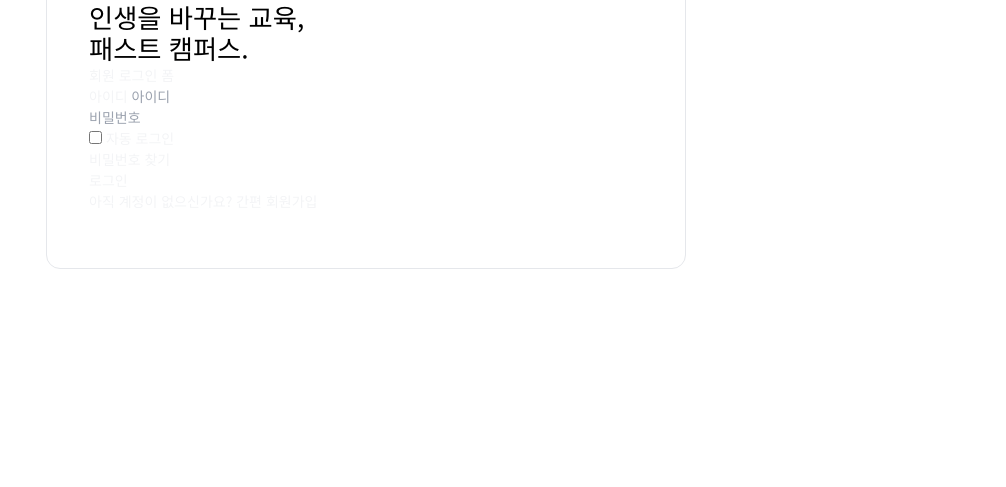
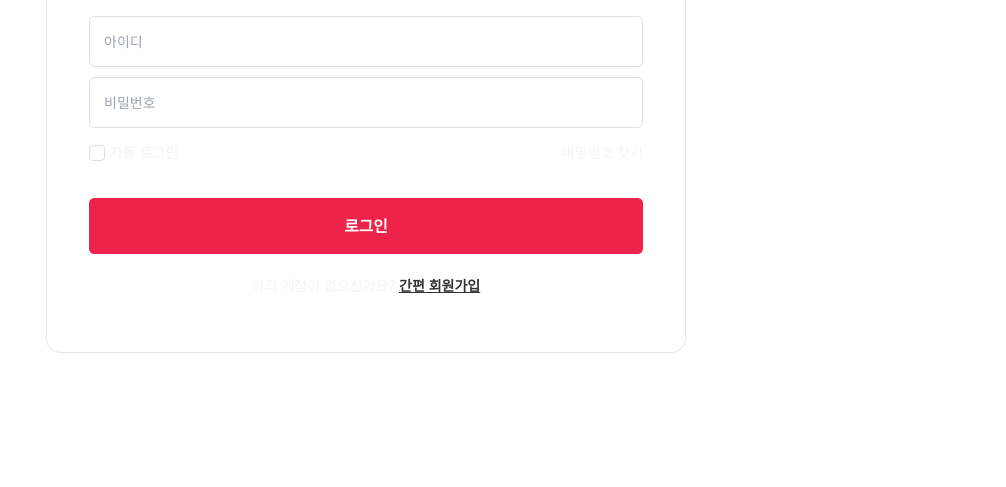
Before and after one commit to CHAERYEON-LEE/zeroConnecTo, a website: page Tailwind/src/index.html in a window 1280 px wide. Shown: the part 313-800 px from the top of the page, without its empty margins (274-1280 px from the left). Drawn offline with Linux system fonts and the light colour scheme.

Commit message:
테일윈드를 이용한 로그인 디자인 완성

```diff
--- a/Tailwind/src/css/input.css
+++ b/Tailwind/src/css/input.css
@@ -10,3 +10,11 @@
 .auto-login:checked + label {
   @apply pl-6 bg-left bg-no-repeat bg-checkbox-checked;
 }
+
+.input{
+  @apply w-full border rounded-md border-gray5 p-4 outline-none dark:text-black;
+}
+
+.input:focus{
+  @apply border-black dark:border-primary;
+}
--- a/Tailwind/src/index.html
+++ b/Tailwind/src/index.html
@@ -48,7 +48,7 @@
 
         <!-- 패스트 캠퍼스 슬로건 -->
         <!-- 1. 제목과 슬로건 사이 여백(margin) / 2. 글자 크기 및 색상 / 3. 다크모드 글자 색상-->
-        <p class="mt-5 text-3xl text-black dark:text-white">
+        <p class="mt-5 text-3xl text-black dark:text-white ">
           인생을 바꾸는 교육,
           <span class="block">패스트 캠퍼스.</span>
         </p>
@@ -56,28 +56,30 @@
 
         <!-- 회원 로그인 폼 -->
         <!-- 1. 슬로건과 로그인 폼 사이 여백(margin) -->
-        <form class="">
+        <form class="mt-10">
           <fieldset>
             <!-- 스크린리더를 위한 유틸리티 클래스 적용 -->
-            <legend class="">회원 로그인 폼</legend>
+            <legend class="sr-only">회원 로그인 폼</legend>
 
             <!-- 아이디 입력 서식 -->
+            <!-- 입력서식이 여러 개 일때 전체 입력 서식을 그룹핑 한 후 해당 요소에 space 관련 유틸리트 클래스를 이용하여 간격 조정을 손쉽게 할 수 있다.  -->
+            <!-- focus-within: 사용 가능-->
             <div>
               <!-- 스크린리더를 위한 유틸리티 클래스 적용 -->
               <label for="userId"
-                     class="">아이디</label>
+                     class="sr-only">아이디</label>
               <!-- 1. 테두리 관련 속성 / 2. 안쪽여백 / 3. 아웃라인 제거 -->
               <!-- 4. :focus 스타일 - 선색상 black / 다크모드 선색상 primary / 다크모드 글자색상 black -->
               <input id="userId"
                      name="userId"
-                     class=""
+                     class="input"
                      type="text"
                      placeholder="아이디"
                      required />
             </div>
 
             <!-- 비밀번호 입력 서식 -->
-            <div class="">
+            <div class="mt-3">
               <label for="userPassword"
                      class="sr-only">비밀번호</label>
               <!-- 반복되는 스타일을 @apply 디렉티브 활용 하여 tailwind.css 파일에 작성할 것 -->
@@ -91,7 +93,7 @@
               -->
               <input id="userPassword"
                      name="userPassword"
-                     class=""
+                     class="input"
                      type="password"
                      placeholder="비밀번호"
                      required />
@@ -99,14 +101,14 @@
 
             <!-- 자동 로그인 및 비밀번호 찾기 그룹 컨테이너 -->
             <!-- 1. 플렉스 배치 / 2. 상하 여백(margin) /  -->
-            <div class="">
+            <div class="flex items-center justify-between mt-4 mb-10">
               <!-- 자동 로그인 및 비밀번호 -->
               <!-- 1. 플렉스 배치 / 2. relative(input 요소의 컨테이닝 블록 역할)  -->
-              <div class="">
+              <div class="relative flex items-center">
                 <!-- tailwind.css 파일에 추가되어 있는 코드는 주석으로 처리한 후 작성해보기 -->
                 <!-- 1. 웹브라우저 스타일 제거(appearance) / 2. absolute(영역을 차지하지 않도록) -->
                 <!-- 3. 가로 세로 크기 / 4. 위치 미세 조정 / 5. 배경이미지 커스텀을 위한 auto-login 클래스-->
-                <input class=""
+                <input class="absolute w-[16px] h-[16px] top-[2px] appearance-none auto-login"
                        type="checkbox"
                        id="autoLogin"
                        name="autoLogin" />
@@ -120,7 +122,7 @@
                  -->
                 <!-- 3. 배경이미지 반복하지 않기, 배경이미지 왼쪽 중앙 배치 -->
                 <label for="autoLogin"
-                       class="">
+                       class="pl-6 bg-checkbox-default bg-no-repeat bg-left hover:bg-checkbox-checked">
                   자동 로그인
                 </label>
               </div>
@@ -131,16 +133,16 @@
 
             <!-- 1. 가로 및 세로 크기 / 2. 테두리 라운딩 / 3. 글자 크기, 색상, 굵기 / 4. 배경 색상 /-->
             <button type="submit"
-                    class="">로그인</button>
+                    class="w-full h-16 text-lg font-bold text-white rounded-md bg-primary">로그인</button>
           </fieldset>
         </form>
 
         <!-- 회원가입 링크 -->
         <!-- 1. 여백(margin) / 2. 텍스트 가운데 정렬 -->
-        <p class="">
+        <p class="mt-6 text-center">
           아직 계정이 없으신가요?
           <!-- 1. 글자 굵기, 밑줄 제거, 글자 색상 / 2. 다크모드 글자 색상 -->
-          <a class=""
+          <a class="font-bold text-gray1 dark:text-white underline"
              href="#">간편 회원가입</a>
         </p>
 
```
Also changed, not shown: Tailwind/src/login.html (+35 -16 lines), Tailwind/src/css/output.css.
